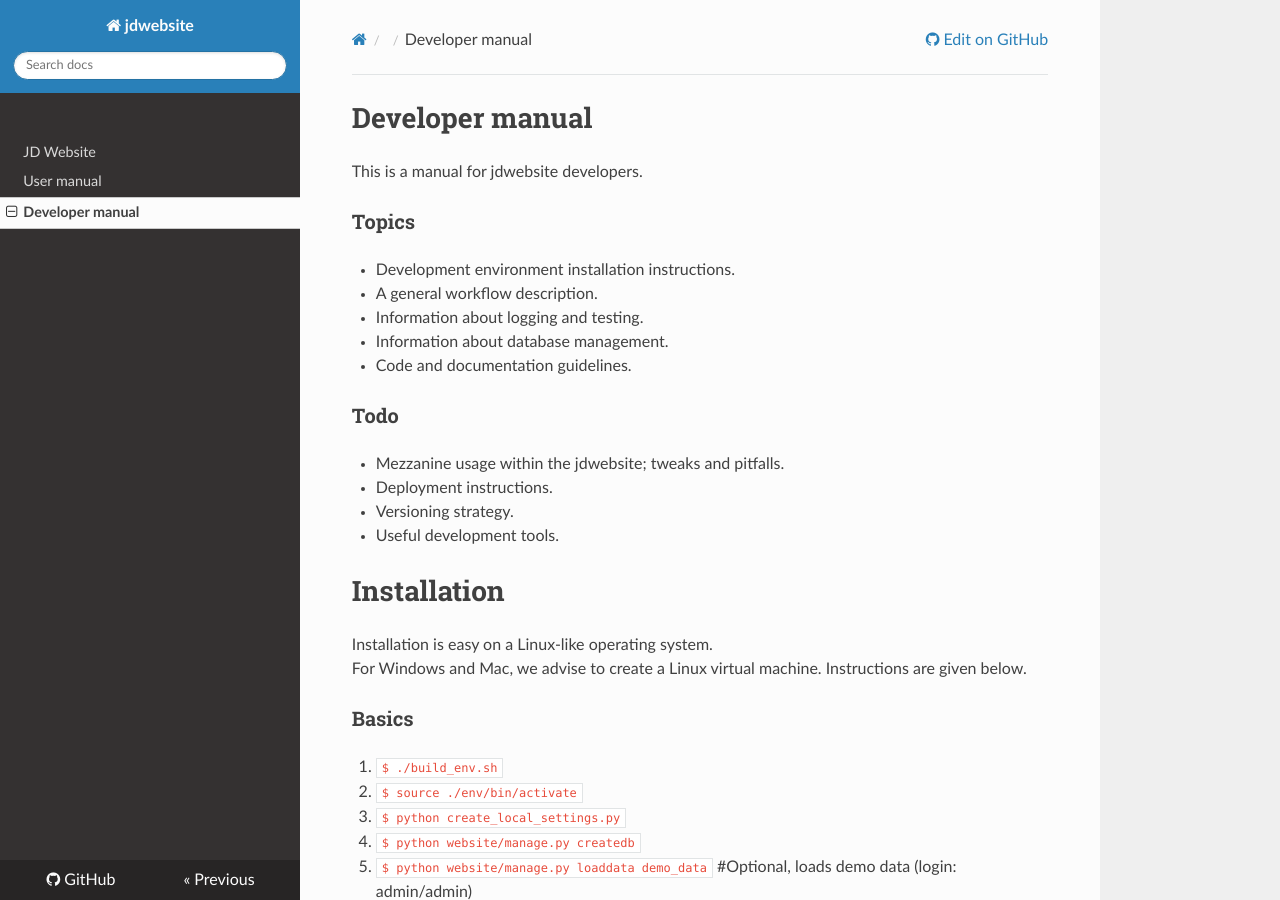
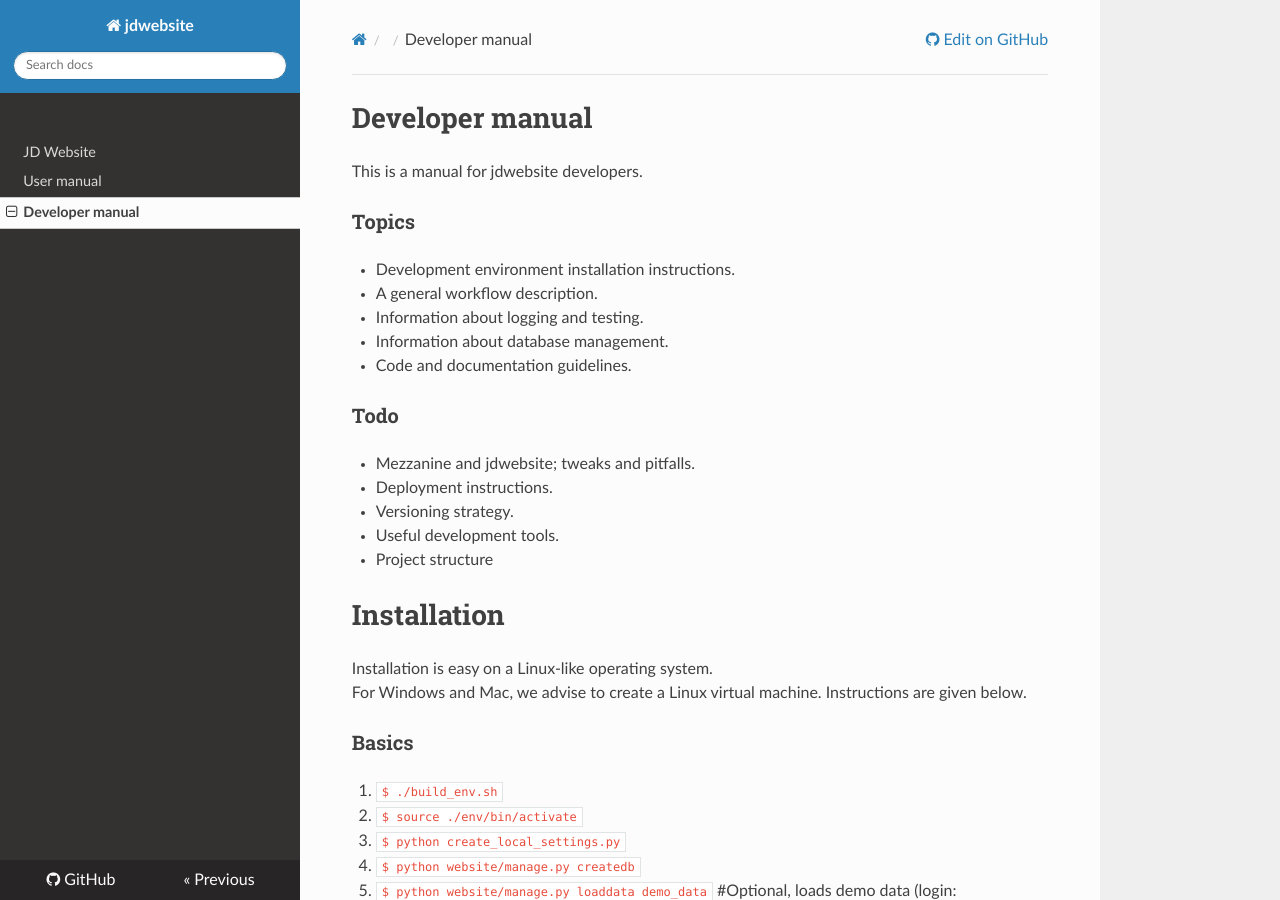
Before and after one commit to jonge-democraten/website, an MkDocs documentation site: the page built from docs/developer/index.md, in a window 1280 px wide and 900 px high. Built offline with MkDocs 1.6.1, drawn with Linux system fonts in a browser that asks for light colours; nearby versions of some CDN libraries; old or Windows-style settings are respelled for this version of MkDocs.

Commit message:
Added a todo to docs.

```diff
--- a/docs/developer/index.md
+++ b/docs/developer/index.md
@@ -9,10 +9,11 @@ This is a manual for jdwebsite developers.
 * Code and documentation guidelines.
 
 <h3>Todo</h3>
-* Mezzanine usage within the jdwebsite; tweaks and pitfalls.
+* Mezzanine and jdwebsite; tweaks and pitfalls.
 * Deployment instructions.
 * Versioning strategy.
 * Useful development tools.
+* Project structure
 
 # Installation
 Installation is easy on a Linux-like operating system.
```
